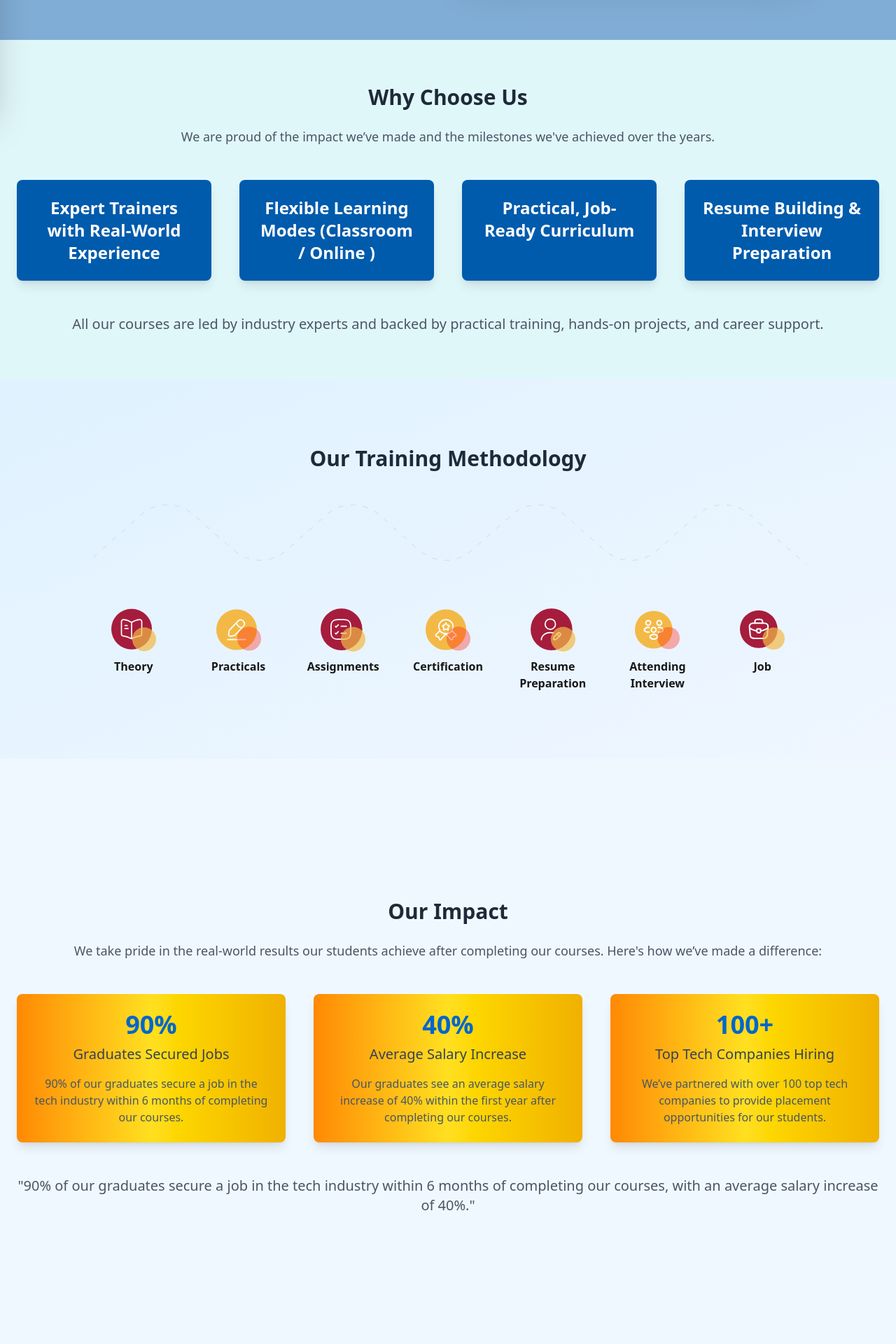
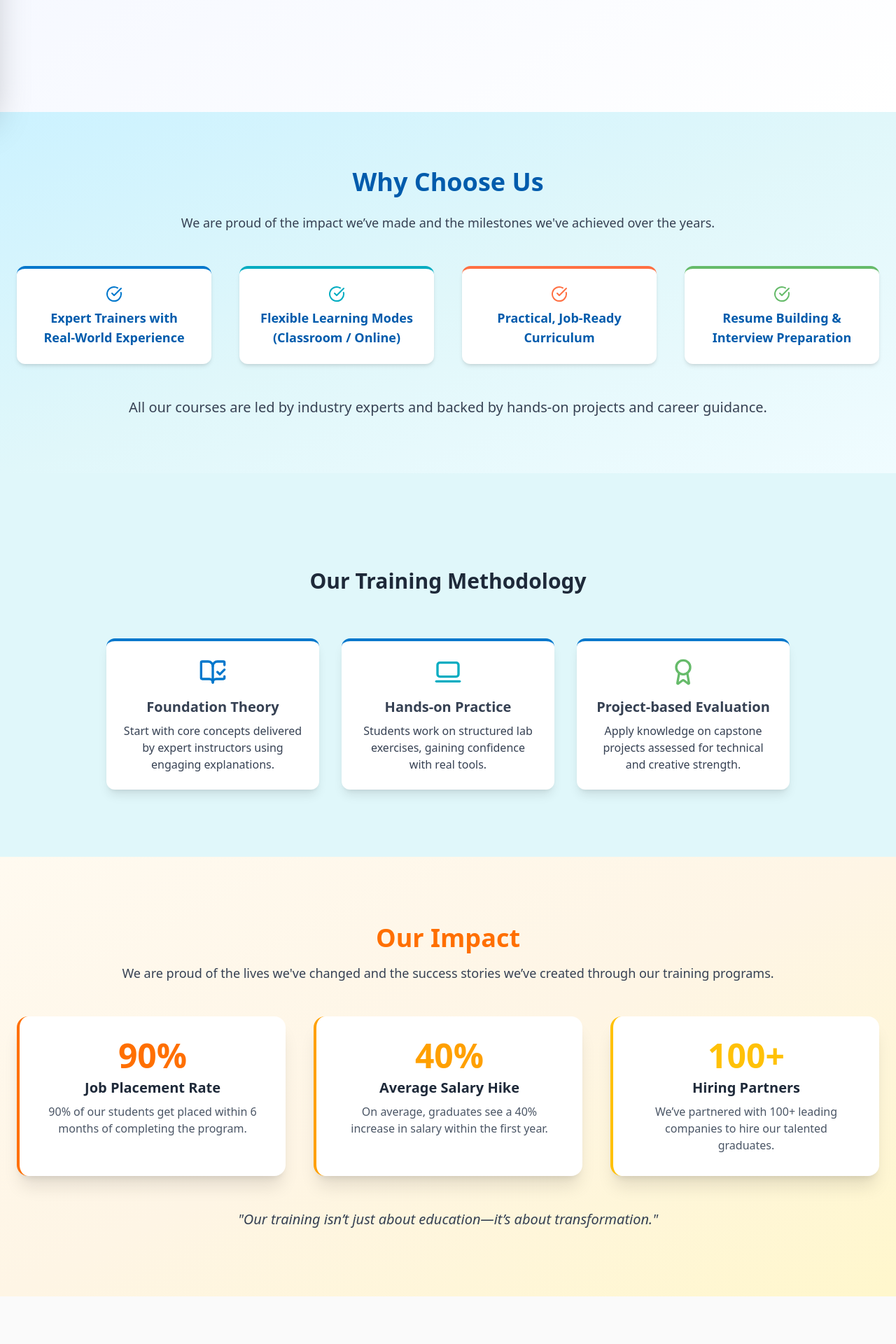
Before and after one commit to Yawaytechnologies/vel-infotech-frontend, a React (Vite) app: page /about in a window 1280 px wide. Shown: the part 640-2560 px from the top of the page at 70% size. Built offline with nearby package versions, Linux system fonts and the light colour scheme.

Commit message:
modified about.jsx

```diff
--- a/package.json
+++ b/package.json
@@ -12,12 +12,14 @@
   "dependencies": {
     "@reduxjs/toolkit": "^2.8.2",
     "@tailwindcss/vite": "^4.1.11",
-    "framer-motion": "^12.23.9",
+    "framer-motion": "^12.23.12",
+    "lucide-react": "^0.534.0",
     "react": "^19.1.0",
     "react-dom": "^19.1.0",
     "react-icons": "^5.5.0",
     "react-redux": "^9.2.0",
     "react-router-dom": "^7.7.1",
+    "swiper": "^11.2.10",
     "tailwindcss": "^4.1.11",
     "tailwindcss-clip-path": "^1.0.1"
   },
--- a/src/pages/About.jsx
+++ b/src/pages/About.jsx
@@ -11,87 +11,147 @@ import certification from "../assets/Groupcertification-61553.svg";
 import resume from "../assets/resume.svg";
 import interview from "../assets/interview.svg";
 import job from "../assets/job.svg";
+
+import { CheckCircle, BookOpenCheck, Laptop2, Award } from 'lucide-react';
+import { motion } from 'framer-motion';
+
+import { Swiper, SwiperSlide } from 'swiper/react';
+import { Navigation, Pagination } from 'swiper/modules';
+import 'swiper/css';
+import 'swiper/css/navigation';
+import 'swiper/css/pagination';
 const About = () => {
   return (
     <div className="bg-gray-50 min-h-screen">
 
+      <div className="bg-gradient-to-br from-[#f0f4ff] to-white min-h-screen font-sans">
       {/* Hero Section */}
-   <section className="bg-[#005BAC] text-white py-24 px-8 sm:px-16 md:px-32 relative overflow-hidden">
-  <div className="absolute top-0 left-0 right-0 bottom-0 z-0 bg-white opacity-50 clip-cloud"></div>
+      <section className="bg-gradient-to-r from-[#0077cc] to-[#005BAC] text-white py-24 px-8 sm:px-16 md:px-32 relative overflow-hidden">
+        <div className="relative z-10 mt-20">
+          <h1 className="text-5xl font-bold mb-6 font-heading">Welcome to Vel InfoTech</h1>
+          <p className="text-lg sm:text-xl mb-8 max-w-3xl">
+            Founded with a vision to bridge the gap between ambition and achievement, Vel InfoTech equips individuals with the skills and confidence to succeed.
+          </p>
+        </div>
+      </section>
+      </div>
 
-  <div className="relative z-10 mt-24">
-    <h1 className="text-4xl mt-25 font-extrabold mb-6">
-      Welcome to Vel InfoTech
-    </h1>
-    <div className="flex flex-col md:flex-row items-center justify-between">
-   <p className="text-lg sm:text-xl mb-8 md:mb-0 md:w-1/2">
-      Founded with a vision to bridge the gap between ambition and achievement, Vel InfoTech is a leading training institute dedicated to equipping individuals with the skills, knowledge, and confidence to succeed in today's competitive world.
-    </p>
-    <img
-      src={tr}
-      alt="About Us"
-      className="mx-auto md:float-right md:w-1/2 rounded-lg shadow-2xl md:ml-8"
-    />
-    </div>
-  </div>
-</section>
+
+        <section className="py-20 px-6 bg-gradient-to-br from-[#ccf2ff] via-[#e0f7fa] to-[#f0fcff] text-gray-800">
+        <div className="max-w-7xl mx-auto text-center">
+          <h2 className="text-4xl font-heading font-semibold text-[#005BAC] mb-6">Why Choose Us</h2>
+          <p className="text-lg text-gray-700 mb-12">
+            We are proud of the impact we’ve made and the milestones we've achieved over the years.
+          </p>
+
+          <div className="grid grid-cols-1 sm:grid-cols-2 lg:grid-cols-4 gap-10">
+            <div className="bg-white p-6 rounded-xl shadow-md hover:shadow-xl transition duration-300 border-t-4 border-[#0077cc]">
+              <CheckCircle className="text-[#0077cc] w-6 h-6 mb-2 mx-auto" />
+              <h3 className="text-lg font-bold text-[#005BAC]">Expert Trainers with Real-World Experience</h3>
+            </div>
+            <div className="bg-white p-6 rounded-xl shadow-md hover:shadow-xl transition duration-300 border-t-4 border-[#00acc1]">
+              <CheckCircle className="text-[#00acc1] w-6 h-6 mb-2 mx-auto" />
+              <h3 className="text-lg font-bold text-[#005BAC]">Flexible Learning Modes (Classroom / Online)</h3>
+            </div>
+            <div className="bg-white p-6 rounded-xl shadow-md hover:shadow-xl transition duration-300 border-t-4 border-[#ff7043]">
+              <CheckCircle className="text-[#ff7043] w-6 h-6 mb-2 mx-auto" />
+              <h3 className="text-lg font-bold text-[#005BAC]">Practical, Job-Ready Curriculum</h3>
+            </div>
+            <div className="bg-white p-6 rounded-xl shadow-md hover:shadow-xl transition duration-300 border-t-4 border-[#66bb6a]">
+              <CheckCircle className="text-[#66bb6a] w-6 h-6 mb-2 mx-auto" />
+              <h3 className="text-lg font-bold text-[#005BAC]">Resume Building & Interview Preparation</h3>
+            </div>
+          </div>
+
+          <div className="mt-12">
+            <p className="text-xl text-gray-700">
+              All our courses are led by industry experts and backed by hands-on projects and career guidance.
+            </p>
+          </div>
+        </div>
+      </section>
 
 
 
-      <section className="py-16 bg-[#e0f7fa]">
-  <div className="max-w-7xl mx-auto px-6 text-center">
-    <h2 className="text-3xl font-semibold text-gray-800 mb-6">Why Choose Us</h2>
-    <p className="text-lg text-gray-600 mb-12">
-      We are proud of the impact we’ve made and the milestones we've achieved over the years.
-    </p>
 
-    <div className="grid grid-cols-1 sm:grid-cols-2 lg:grid-cols-4 gap-10">
-      {/* Accomplishment 1 */}
-      <div className="bg-[#005BAC] text-white p-6 rounded-lg shadow-lg hover:shadow-xl transition duration-300">
-  <h3 className="text-2xl font-bold text-white">Expert Trainers with Real-World Experience</h3>
 
-</div>
 
-      {/* Accomplishment 2 */}
-       <div className="bg-[#005BAC] text-white p-6 rounded-lg shadow-lg hover:shadow-xl transition duration-300">
-  <h3 className="text-2xl font-bold text-white">Flexible Learning Modes (Classroom / Online )</h3>
 
-</div>
+{/*training methodology */}
 
-      {/* Accomplishment 3 */}
-       <div className="bg-[#005BAC] text-white p-6 rounded-lg shadow-lg hover:shadow-xl transition duration-300">
-  <h3 className="text-2xl font-bold text-white">Practical, Job-Ready Curriculum</h3>
+ <section className="py-24 px-8 sm:px-16 md:px-32 bg-[#e0f7fa]">
+        <div className="max-w-7xl mx-auto px-6 text-center">
+          <motion.h2
+            className="py-10 text-3xl font-semibold text-gray-800 mb-6"
+            initial={{ opacity: 0, y: -20 }}
+            whileInView={{ opacity: 1, y: 0 }}
+            transition={{ duration: 0.7 }}
+            viewport={{ once: true }}>
+            Our Training Methodology
+          </motion.h2>
 
-</div>
+          <motion.div
+            className="grid grid-cols-1 md:grid-cols-3 gap-8"
+            initial="hidden"
+            whileInView="visible"
+            viewport={{ once: true }}
+            variants={{
+              hidden: { opacity: 0, y: 40 },
+              visible: {
+                opacity: 1,
+                y: 0,
+                transition: {
+                  delayChildren: 0.2,
+                  staggerChildren: 0.2
+                }
+              }
+            }}>
 
-      {/* Accomplishment 4 */}
-       <div className="bg-[#005BAC] text-white p-6 rounded-lg shadow-lg hover:shadow-xl transition duration-300">
-  <h3 className="text-2xl font-bold text-white">Resume Building & Interview Preparation</h3>
-
-</div>
-    </div>
-
-    <div className="mt-12">
-      <p className="text-xl text-gray-600">
-        All our courses are led by industry experts and backed by practical training, hands-on projects, and career support.
-      </p>
-    </div>
-  </div>
-</section>
-{/*training methodology */}
-<section className="py-24 px-4 sm:px-8 md:px-16 lg:px-32 bg-gradient-to-br from-sky-100 to-blue-50">
+            {[
+              {
+                label: 'Foundation Theory',
+                icon: <BookOpenCheck className="w-10 h-10 text-[#0077cc] mb-4 mx-auto" />,
+                desc: 'Start with core concepts delivered by expert instructors using engaging explanations.'
+              },
+              {
+                label: 'Hands-on Practice',
+                icon: <Laptop2 className="w-10 h-10 text-[#00acc1] mb-4 mx-auto" />,
+                desc: 'Students work on structured lab exercises, gaining confidence with real tools.'
+              },
+              {
+                label: 'Project-based Evaluation',
+                icon: <Award className="w-10 h-10 text-[#66bb6a] mb-4 mx-auto" />,
+                desc: 'Apply knowledge on capstone projects assessed for technical and creative strength.'
+              }
+            ].map((step, idx) => (
+              <motion.div
+                key={idx}
+                className="bg-white rounded-xl shadow-lg p-6 text-gray-700 border-t-4 border-[#0077cc]"
+                variants={{
+                  hidden: { opacity: 0, y: 40 },
+                  visible: { opacity: 1, y: 0 }
+                }}>
+                {step.icon}
+                <h3 className="text-xl font-semibold mb-2">{step.label}</h3>
+                <p>{step.desc}</p>
+              </motion.div>
+            ))}
+          </motion.div>
+        </div>
+      </section>
+{/* <section className="py-24 px-4 sm:px-8 md:px-16 lg:px-32 bg-gradient-to-br from-sky-100 to-blue-50">
   <div className="max-w-7xl mx-auto text-center">
     <h2 className="text-3xl font-semibold text-gray-800 mb-12">
       Our Training Methodology
     </h2>
 
     {/* Optional: Background Wave */}
-    <img src={wave} alt="wave" className="mx-auto mb-12" />
+    {/* <img src={wave} alt="wave" className="mx-auto mb-12" /> */}
 
     {/* Grid of Steps */}
-    <div className="grid grid-cols-2 sm:grid-cols-3 lg:grid-cols-4 xl:grid-cols-7 gap-y-12 gap-x-6 items-start justify-items-center">
-
-      <div className="flex flex-col items-center">
+{/*     <div className="grid grid-cols-2 sm:grid-cols-3 lg:grid-cols-4 xl:grid-cols-7 gap-y-12 gap-x-6 items-start justify-items-center">
+ */}
+      {/* <div className="flex flex-col items-center">
         <img src={theory} alt="Theory" className="w-16 h-16 mb-2" />
         <h2 className="font-bold text-sm sm:text-base">Theory</h2>
       </div>
@@ -128,53 +188,53 @@ const About = () => {
     </div>
   </div>
 </section>
+ */}
 
 
-
-{/*Our impact */}
-<section className="py-50 bg-[#f0f8ff]">
+<section className="py-24 bg-gradient-to-br from-[#fffaf0] via-[#fef5e5] to-[#fff7cc]">
   <div className="max-w-7xl mx-auto px-6 text-center">
-    <h2 className="text-3xl font-semibold text-gray-800 mb-6">Our Impact</h2>
-    <p className="text-lg text-gray-600 mb-12">
-      We take pride in the real-world results our students achieve after completing our courses. Here's how we’ve made a difference:
+    <h2 className="text-4xl font-bold text-[#FF6F00] mb-4">Our Impact</h2>
+    <p className="text-lg text-gray-700 mb-12">
+      We are proud of the lives we've changed and the success stories we’ve created through our training programs.
     </p>
 
     <div className="grid grid-cols-1 sm:grid-cols-2 lg:grid-cols-3 gap-10">
       {/* Impact 1 */}
-      <div className="bg-gradient-to-r from-orange-400 via-yellow-300 to-yellow-500 p-6 rounded-lg shadow-lg hover:shadow-xl transition duration-300">
-        <h3 className="text-4xl font-bold text-[#0066cc]">90%</h3>
-        <p className="text-xl text-gray-700 mt-2">Graduates Secured Jobs</p>
-        <p className="text-gray-600 mt-4">
-          90% of our graduates secure a job in the tech industry within 6 months of completing our courses.
+      <div className="bg-white p-8 rounded-2xl shadow-xl hover:shadow-2xl transition duration-300 border-l-4 border-[#FF6F00]">
+        <div className="text-5xl font-extrabold text-[#FF6F00] mb-2">90%</div>
+        <h3 className="text-xl font-semibold text-gray-800 mb-2">Job Placement Rate</h3>
+        <p className="text-gray-600">
+          90% of our students get placed within 6 months of completing the program.
         </p>
       </div>
 
       {/* Impact 2 */}
-      <div className="bg-gradient-to-r from-orange-400 via-yellow-300 to-yellow-500 p-6 rounded-lg shadow-lg hover:shadow-xl transition duration-300">
-        <h3 className="text-4xl font-bold text-[#0066cc]">40%</h3>
-        <p className="text-xl text-gray-700 mt-2">Average Salary Increase</p>
-        <p className="text-gray-600 mt-4">
-          Our graduates see an average salary increase of 40% within the first year after completing our courses.
+      <div className="bg-white p-8 rounded-2xl shadow-xl hover:shadow-2xl transition duration-300 border-l-4 border-[#FFA000]">
+        <div className="text-5xl font-extrabold text-[#FFA000] mb-2">40%</div>
+        <h3 className="text-xl font-semibold text-gray-800 mb-2">Average Salary Hike</h3>
+        <p className="text-gray-600">
+          On average, graduates see a 40% increase in salary within the first year.
         </p>
       </div>
 
       {/* Impact 3 */}
-      <div className="bg-gradient-to-r from-orange-400 via-yellow-300 to-yellow-500 p-6 rounded-lg shadow-lg hover:shadow-xl transition duration-300">
-        <h3 className="text-4xl font-bold text-[#0066cc]">100+</h3>
-        <p className="text-xl text-gray-700 mt-2">Top Tech Companies Hiring</p>
-        <p className="text-gray-600 mt-4">
-          We’ve partnered with over 100 top tech companies to provide placement opportunities for our students.
+      <div className="bg-white p-8 rounded-2xl shadow-xl hover:shadow-2xl transition duration-300 border-l-4 border-[#FFC107]">
+        <div className="text-5xl font-extrabold text-[#FFC107] mb-2">100+</div>
+        <h3 className="text-xl font-semibold text-gray-800 mb-2">Hiring Partners</h3>
+        <p className="text-gray-600">
+          We’ve partnered with 100+ leading companies to hire our talented graduates.
         </p>
       </div>
     </div>
 
     <div className="mt-12">
-      <p className="text-xl text-gray-600">
-        "90% of our graduates secure a job in the tech industry within 6 months of completing our courses, with an average salary increase of 40%."
+      <p className="text-xl text-gray-700 font-medium italic">
+        "Our training isn’t just about education—it’s about transformation."
       </p>
     </div>
   </div>
 </section>
+
 {/*Customer testemonials */}
 <section className="py-16 bg-[#fafafa]">
   <div className="max-w-7xl mx-auto px-6 text-center">
@@ -242,27 +302,19 @@ const About = () => {
 </section>
 
 {/* Core services or offerings*/}
-<section className="py-16 bg-[#f5f5f5]">
+{/* <section className="py-16 bg-[#f5f5f5]">
   <div className="max-w-7xl mx-auto px-6 text-center">
     <h2 className="text-3xl font-semibold text-gray-800 mb-8">Our Core Services</h2>
     <p className="text-lg text-gray-600 mb-12">
       At Vel InfoTech, we offer a diverse range of tech courses and services designed to help you advance in your career. Explore the options below:
     </p>
 
-    <div className="grid grid-cols-1 sm:grid-cols-2 lg:grid-cols-4 gap-12">
+    <div className="grid grid-cols-1 sm:grid-cols-2 lg:grid-cols-4 gap-12"> */}
       {/* Service 1 */}
-      <div className="bg-white p-8 rounded-lg shadow-lg hover:shadow-xl transition duration-300">
-        <h3 className="text-xl font-semibold text-[#005BAC] mb-4">Full Stack Web Development</h3>
-        <p className="text-gray-700 mb-4">
-          Master the art of building modern web applications. From front-end to back-end, we cover everything you need to know.
-        </p>
-        <a href="/courses/full-stack" className="text-[#005BAC] font-semibold hover:underline transition">
-          Learn More
-        </a>
-      </div>
+
 
       {/* Service 2 */}
-      <div className="bg-white p-8 rounded-lg shadow-lg hover:shadow-xl transition duration-300">
+      {/* <div className="bg-white p-8 rounded-lg shadow-lg hover:shadow-xl transition duration-300">
         <h3 className="text-xl font-semibold text-[#005BAC] mb-4">Data Science and Machine Learning</h3>
         <p className="text-gray-700 mb-4">
           Gain the skills needed to analyze data and create machine learning models. Our hands-on approach ensures practical experience.
@@ -270,10 +322,10 @@ const About = () => {
         <a href="/courses/data-science" className="text-[#005BAC] font-semibold hover:underline transition">
           Learn More
         </a>
-      </div>
+      </div> */}
 
       {/* Service 3 */}
-      <div className="bg-white p-8 rounded-lg shadow-lg hover:shadow-xl transition duration-300">
+      {/* <div className="bg-white p-8 rounded-lg shadow-lg hover:shadow-xl transition duration-300">
         <h3 className="text-xl font-semibold text-[#005BAC] mb-4">Cloud Computing and AWS</h3>
         <p className="text-gray-700 mb-4">
           Dive deep into cloud technologies. Learn how to use AWS to deploy and manage scalable applications.
@@ -281,10 +333,10 @@ const About = () => {
         <a href="/courses/aws" className="text-[#005BAC] font-semibold hover:underline transition">
           Learn More
         </a>
-      </div>
+      </div> */}
 
       {/* Service 4 */}
-      <div className="bg-white p-8 rounded-lg shadow-lg hover:shadow-xl transition duration-300">
+      {/* <div className="bg-white p-8 rounded-lg shadow-lg hover:shadow-xl transition duration-300">
         <h3 className="text-xl font-semibold text-[#005BAC] mb-4">Corporate Training for Teams</h3>
         <p className="text-gray-700 mb-4">
           We offer customized corporate training to help your team stay ahead in the tech industry. Tailored to your business needs.
@@ -295,7 +347,7 @@ const About = () => {
       </div>
     </div>
   </div>
-</section>
+</section> */}
 {/*company culture*/}
 <section className="py-16 bg-[#e0f7fa]">
   <div className="max-w-7xl mx-auto px-6 text-center">
@@ -396,6 +448,40 @@ const About = () => {
         </div>
       </section>
 
+      {/* Team Members Section */}
+{/* <section className="py-16 bg-white">
+  <div className="max-w-7xl mx-auto px-6 text-center">
+    <h2 className="text-3xl font-semibold text-gray-800 mb-8">Meet Our Team</h2>
+    <p className="text-lg text-gray-600 mb-12">
+      Our strength lies in our people. Meet the passionate professionals behind Vel InfoTech.
+    </p>
+
+    <div className="grid grid-cols-1 sm:grid-cols-2 md:grid-cols-3 gap-12"> */}
+      {/* Member 1 */}
+      {/* <div className="bg-blue-50 p-6 rounded-lg shadow-md hover:shadow-xl transition duration-300">
+        <img src="" alt="Thennarasu S" className="w-24 h-24 rounded-full mx-auto mb-4 object-cover" />
+        <h4 className="text-xl font-semibold text-gray-800">Senior Technical Trainer</h4>
+        <p className="text-gray-600">Senior Trainer</p>
+      </div>
+ */}
+      {/* Member 2 */}
+      {/* <div className="bg-blue-50 p-6 rounded-lg shadow-md hover:shadow-xl transition duration-300">
+        <img src="" alt="Benjamin Andrew" className="w-24 h-24 rounded-full mx-auto mb-4 object-cover" />
+        <h4 className="text-xl font-semibold text-gray-800">Assistant Trainer</h4>
+        <p className="text-gray-600">Placement Coordinator</p>
+      </div> */}
+
+      {/* Member 3 */}
+      {/* <div className="bg-blue-50 p-6 rounded-lg shadow-md hover:shadow-xl transition duration-300"> */}
+     {/*    <img src="" alt="Sudha Selvarajan" className="w-24 h-24 rounded-full mx-auto mb-4 object-cover" />
+        <h4 className="text-xl font-semibold text-gray-800">Curriculum Developer</h4>
+        <p className="text-gray-600">Career Counselor</p>
+      </div>
+    </div>
+  </div>
+</section> */}
+
+
 
 
       {/* Contact Section */}
@@ -421,6 +507,12 @@ const About = () => {
 
 
 
+
+
+
+
+
+
     </div>
   );
 };
```
Also changed, not shown: 1 other file (tests, documents, lock files or other folders).
